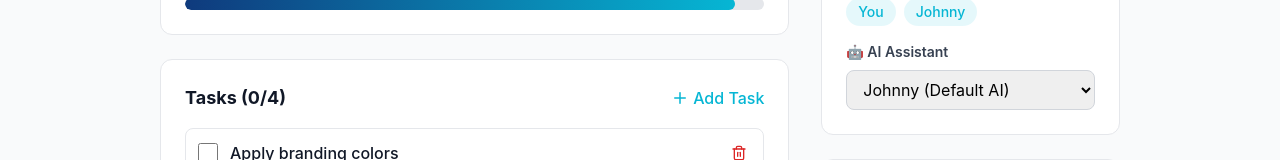
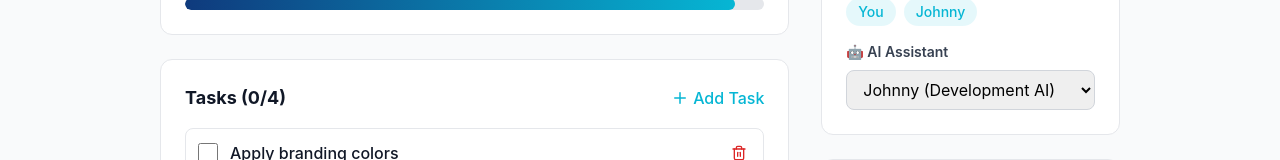
Before and after one commit to bpnelsen/project-workflow-dashboard, a Next.js app: page /projects/1 in a window 1280 px wide. Both pictures are taken after a click on the button "Edit". Shown: the part 601-761 px from the top of the page. Built offline with nearby package versions, Linux system fonts and the light colour scheme.

Commit message:
Add Fred (Southern Jokester) to AI Assistant options

```diff
--- a/app/projects/[id]/page.tsx
+++ b/app/projects/[id]/page.tsx
@@ -378,7 +378,8 @@ export default function ProjectDetailPage({ params }: { params: { id: string } }
                       onChange={(e) => setEditData({ ...editData, aiAssistant: e.target.value })}
                       className="w-full px-3 py-2 border border-gray-300 rounded-lg focus:ring-2 focus:ring-teal focus:border-transparent outline-none"
                     >
-                      <option value="Johnny">Johnny (Default AI)</option>
+                      <option value="Johnny">Johnny (Development AI)</option>
+                      <option value="Fred">🤠 Fred (Personal & Jokes)</option>
                       <option value="Claude">Claude</option>
                       <option value="GPT-4">GPT-4</option>
                       <option value="Llama">Llama</option>
```
